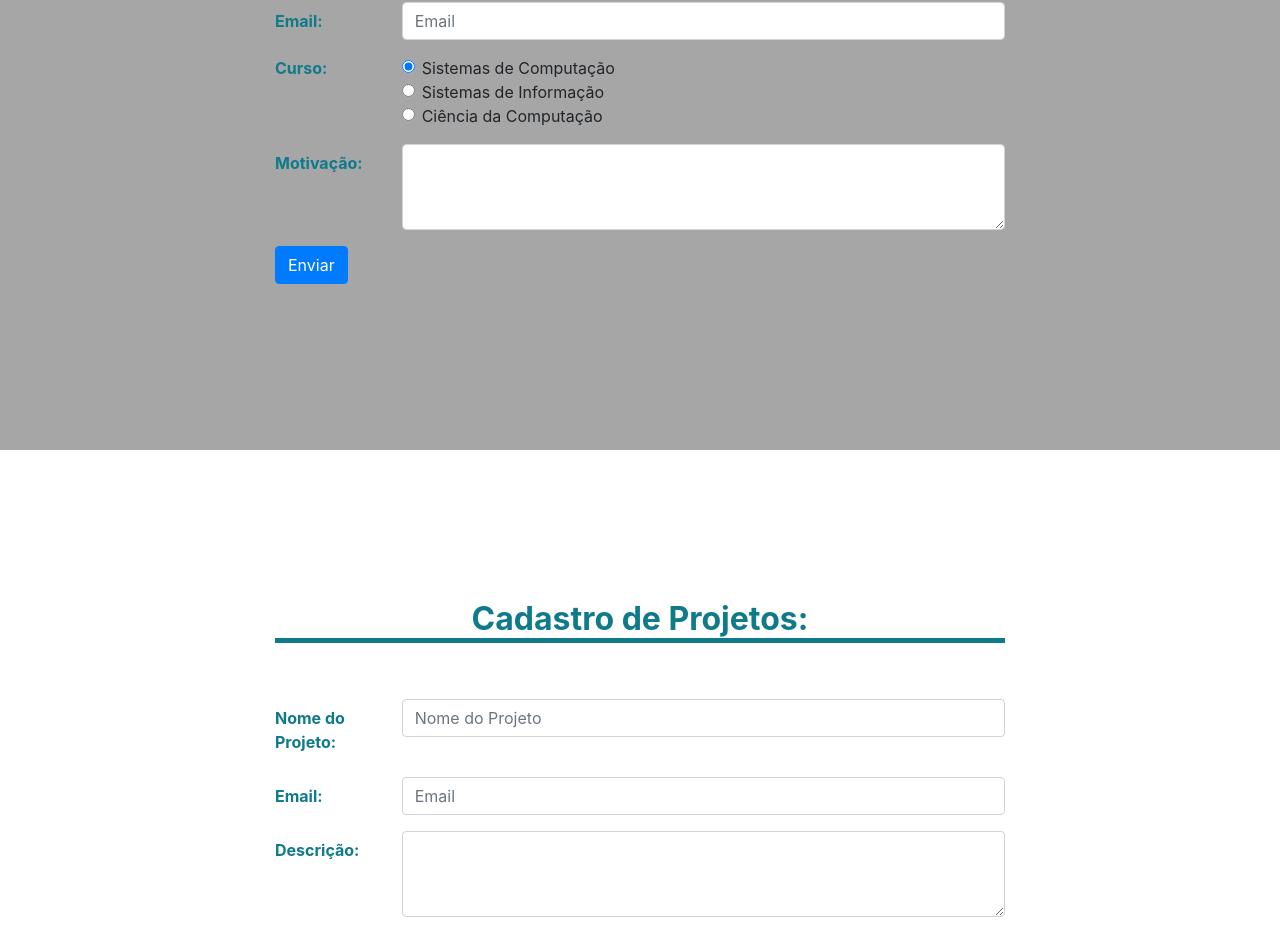
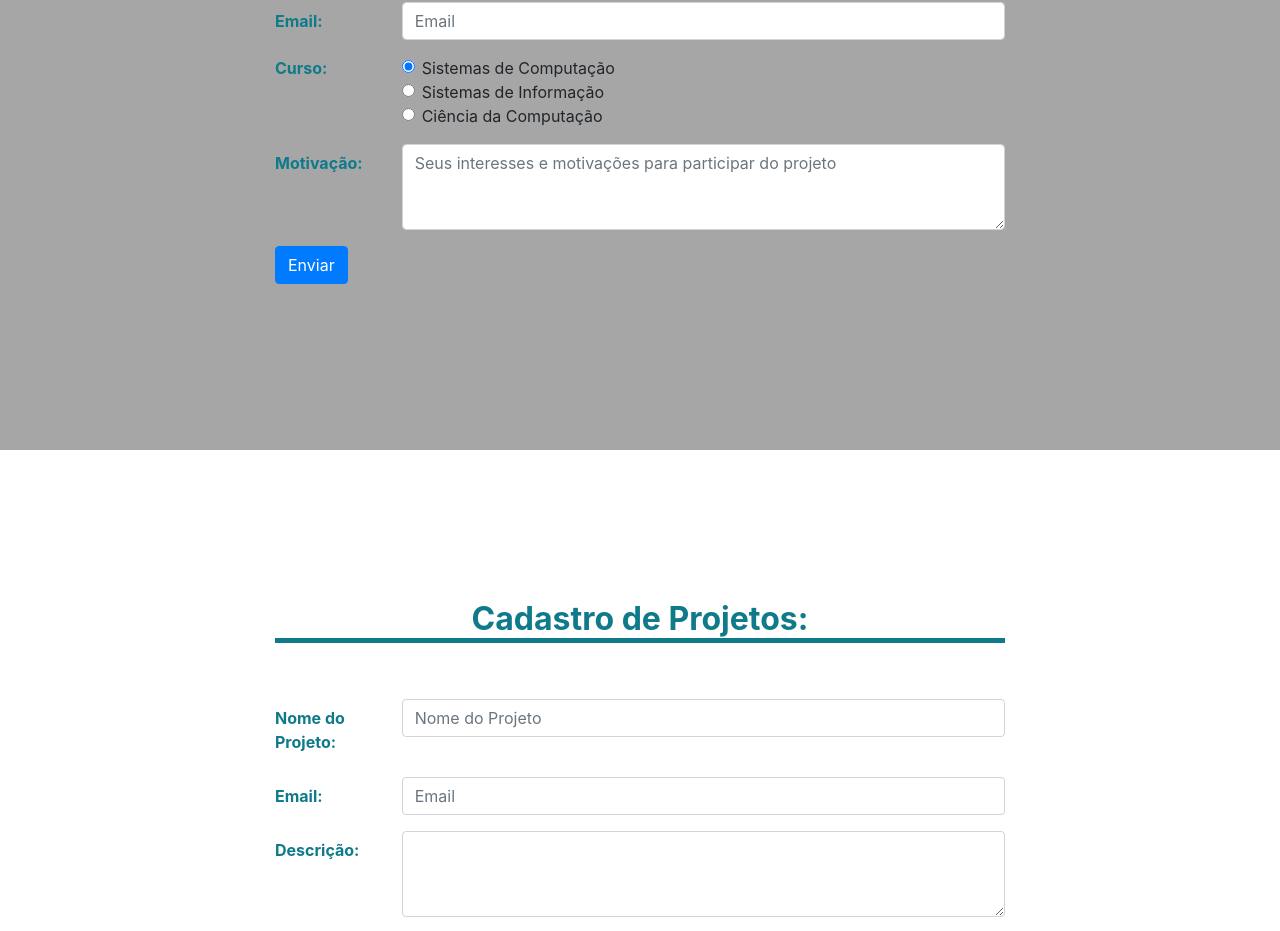
Before and after one commit to solidarizesw/site, an Angular app: page / in a window 1280 px wide. Shown: the part 1953-2884 px from the top of the page. Built offline with nearby package versions, Linux system fonts and the light colour scheme.

Commit message:
Update voluntarios.component.html

```diff
--- a/src/app/pages/voluntarios/voluntarios.component.html
+++ b/src/app/pages/voluntarios/voluntarios.component.html
@@ -53,7 +53,7 @@
               <div class="form-group row">
                 <label for="caixatxt-volunt" class="col-sm-2 col-form-label color-green">Motivação:</label>
                 <div class="col-sm-10">
-                  <textarea id="caixatxt-volunt" class="md-textarea form-control" rows="3"></textarea>
+                  <textarea id="caixatxt-volunt" class="md-textarea form-control" rows="3" placeholder="Seus interesses e motivações para participar do projeto"></textarea>
                 </div>
               </div>
 
```
